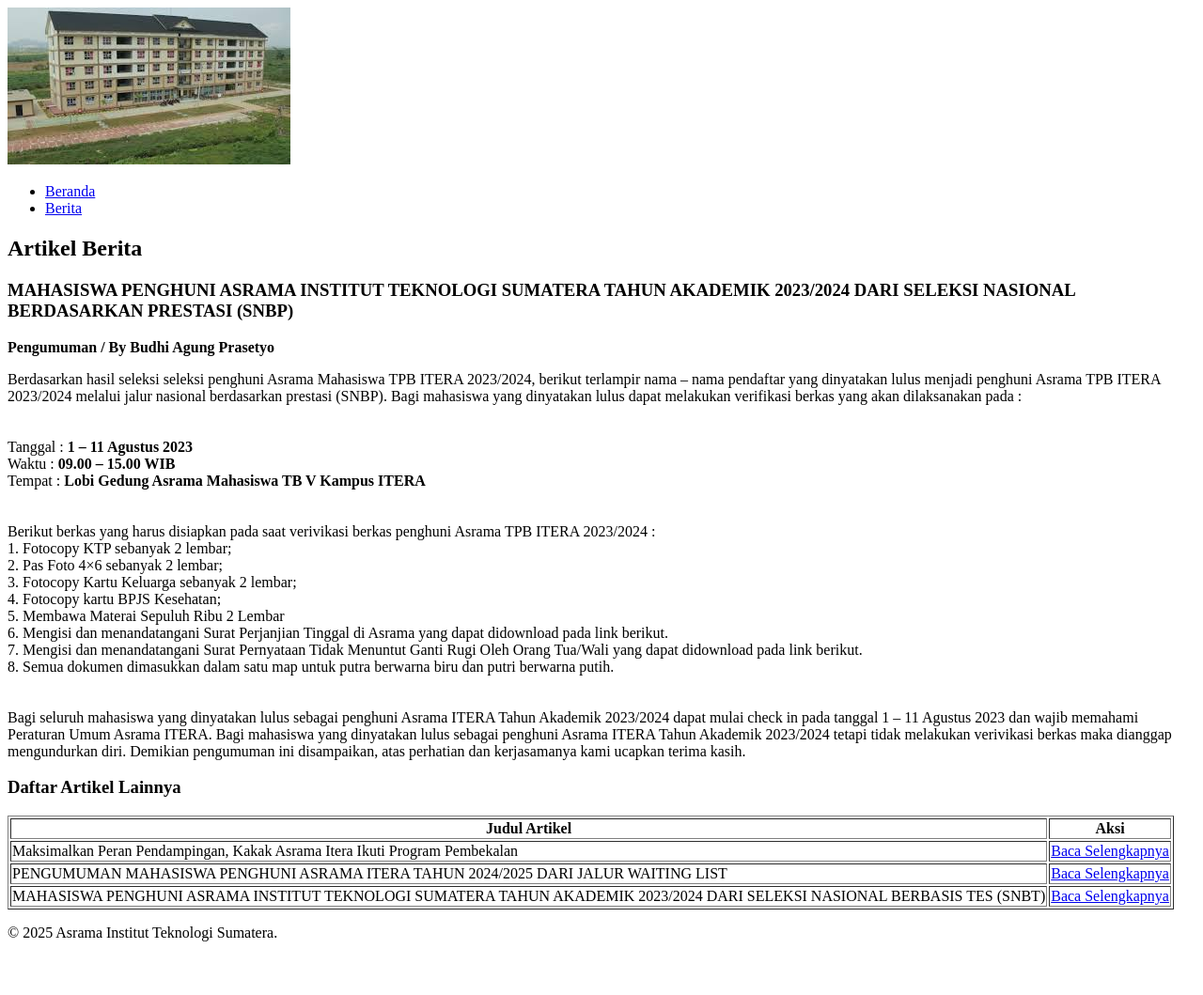
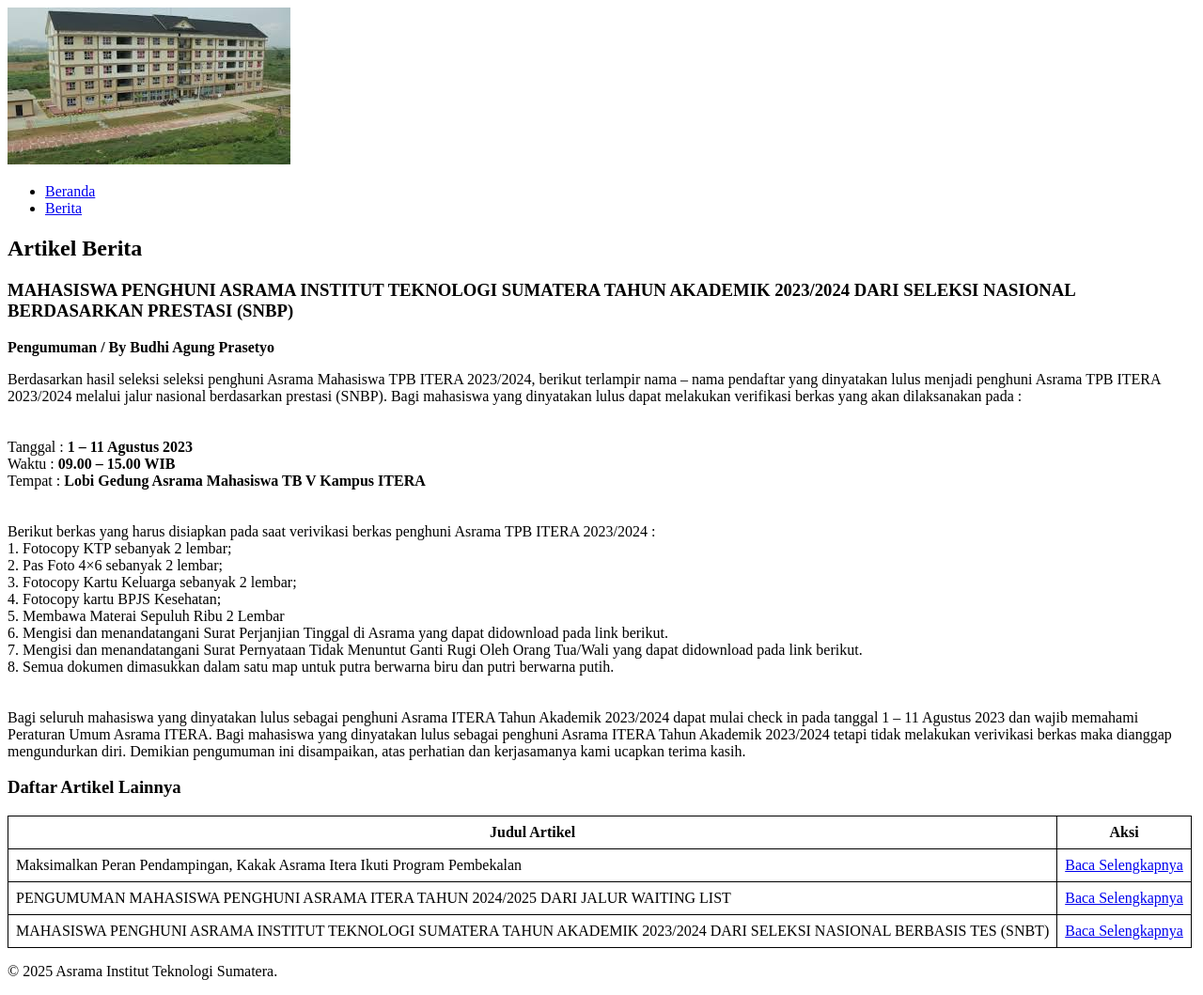
Before and after one commit to kaiiiabigail/Pemweb, a plain HTML site: page tugas2/artikel3.html in a window 1280 px wide. Shown: the whole page at 94% size. Before the commit the page ends 1018 px from the top, so only its background shows below. Drawn offline with Linux system fonts and the light colour scheme.

Commit message:
Update artikel3.html

```diff
--- a/tugas2/artikel3.html
+++ b/tugas2/artikel3.html
@@ -4,6 +4,13 @@
     <meta charset="UTF-8">
     <meta name="viewport" content="width=device-width, initial-scale=1.0">
     <title>Berita Asrama</title>
+        <style>
+    table, th, td{
+        border: 1px solid black;
+        border-collapse: collapse;
+        padding: 8px;
+    }
+</style>
 </head>
 <body>
 
```
